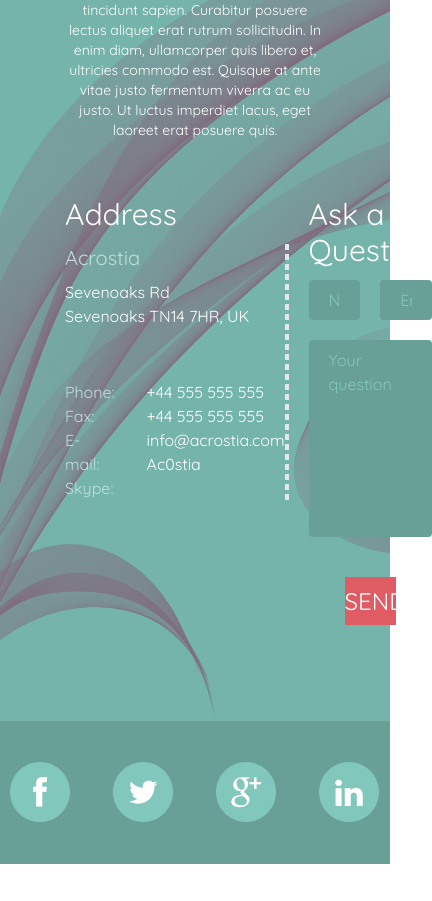
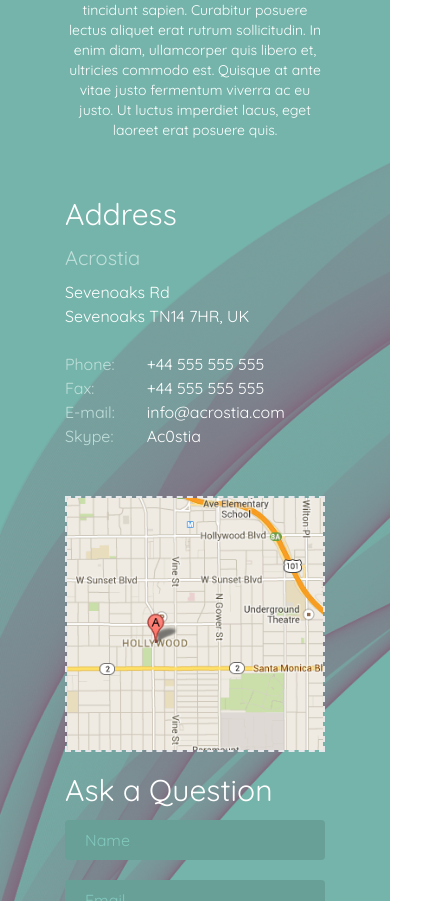
Before and after one commit to u-03c9/acnostia-vue-tailwind, a Vue app: page / in a window 390 px wide. Shown: the part 4203-5104 px from the top of the page, 432 px wide, since content can reach past the window. Before the commit the page ends 5067 px from the top, so only its background shows below. Built offline with nearby package versions, Linux system fonts and the light colour scheme.

Commit message:
Contact section fix

```diff
--- a/src/components/ContactSection.vue
+++ b/src/components/ContactSection.vue
@@ -29,18 +29,18 @@ const formData = reactive({
     :backgroundLayer="data.backgroundLayer"
   >
     <template v-slot>
-      <div class="w-full mt-14 flex flex-row gap-5 text-left">
-        <div class="basis-1/2">
+      <div class="w-full mt-14 grid grid-cols-1 lg:grid-cols-2 gap-5 text-left">
+        <div class="">
           <h2 class="text-3xl">Address</h2>
           <!-- details -->
-          <div class="mt-3 flex flex-row">
+          <div class="mt-3 grid grid-cols-1 md:grid-cols-2">
             <div class="basis-1/2 flex flex-col justify-between">
               <div class="">
                 <h3 class="text-xl text-[#c0dfda]">Acrostia</h3>
                 <p class="mt-2">Sevenoaks Rd</p>
                 <p>Sevenoaks TN14 7HR, UK</p>
               </div>
-              <div class="">
+              <div class="pt-6 md:pt-0">
                 <div class="flex">
                   <div class="col mr-8 text-[#c0dfda]">
                     <p>Phone:</p>
@@ -58,17 +58,17 @@ const formData = reactive({
               </div>
             </div>
             <!-- map -->
-            <div class="basis-1/2">
+            <div class="basis-1/2 pt-12 md:pt-0">
               <div class="map w-full h-64 border-dashed border-2"></div>
             </div>
           </div>
         </div>
         <!-- contact form -->
-        <div class="basis-1/2">
+        <div class="">
           <h2 class="text-3xl">Ask a Question</h2>
           <form @submit.prevent class="mt-3 w-full">
-            <div class="flex flex-col gap-5">
-              <div class="flex flex-row gap-5">
+            <div class="grid grid-col-1 gap-5">
+              <div class="grid grid-cols-1 md:grid-cols-2 gap-5">
                 <input
                   class="w-full bg-[#68a097] rounded px-5 py-2 placeholder:text-[#82c8bd] focus:outline-none focus:bg-white focus:text-[#68a097] hover:bg-[#75a8a0]"
                   type="text"
```
